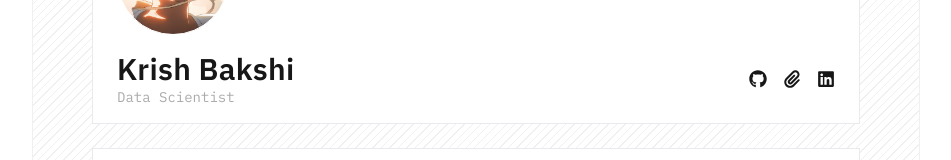
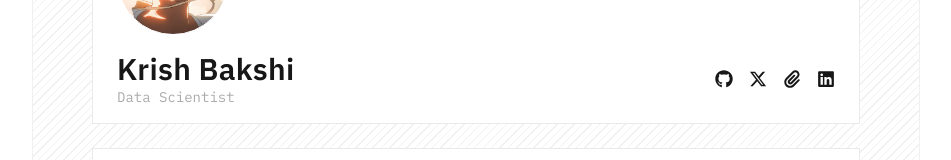
Before and after one commit to KrishBakshi/portfolio_mk2, a Next.js app: page / in a window 1280 px wide. Shown: the part 379-539 px from the top of the page, without its empty margins (164-1115 px from the left). Built offline with nearby package versions, Linux system fonts and the light colour scheme; no server answers.

Commit message:
edit: added x profile

```diff
--- a/src/app/page.tsx
+++ b/src/app/page.tsx
@@ -37,7 +37,7 @@
                   title="Data Scientist"
                   profileImage="/header/pfp.jpeg"
                   socialLinks={{
-                    twitter: "",
+                    twitter: "https://x.com/KrishBakshi_",
                     github: "https://github.com/KrishBakshi",
                     linkedin: "https://linkedin.com/in/krish-bakshi-8b85b6314/",
                     resume: "/resume.pdf",
```
